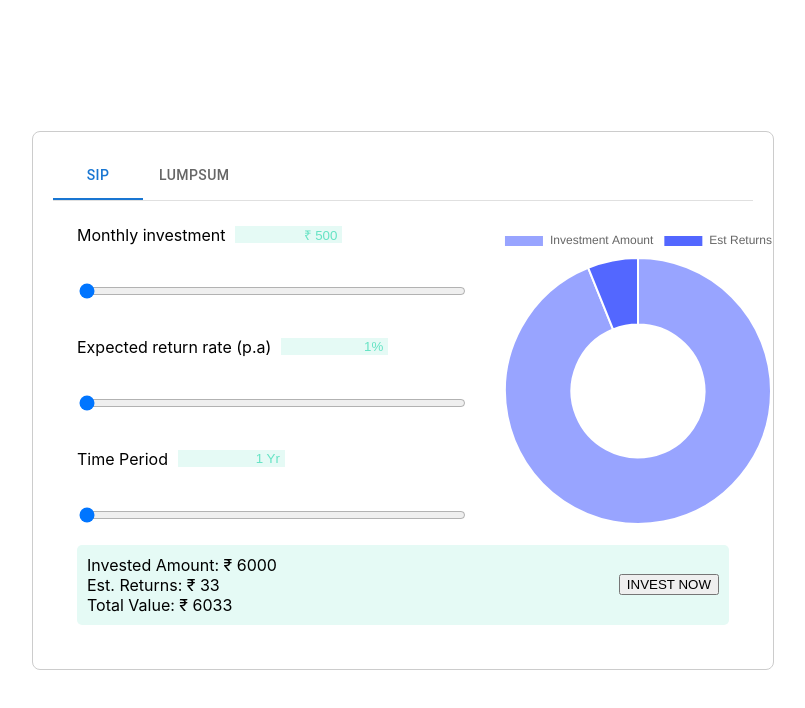
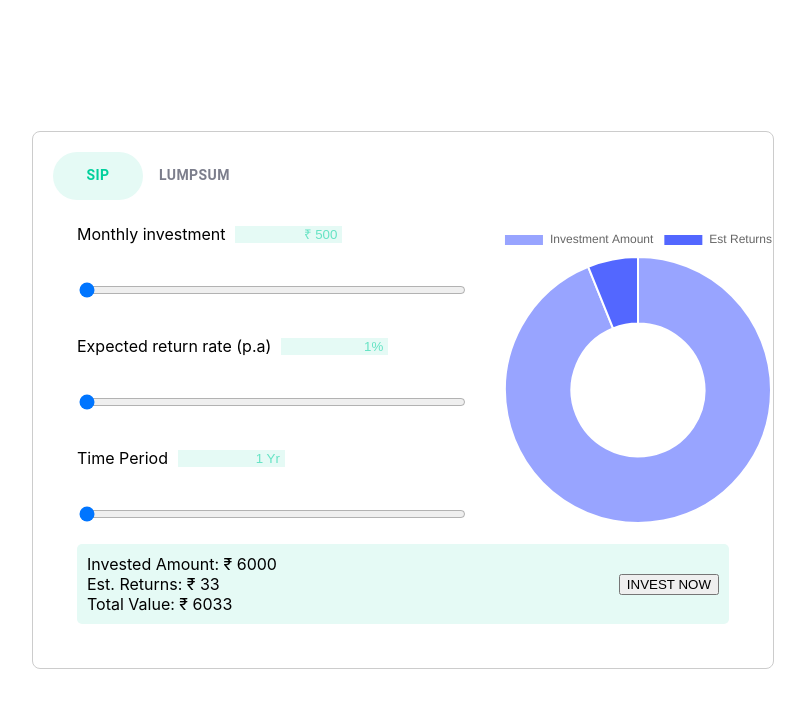
Before and after one commit to j4sumit/sipcalculator, a React (Create React App) app: page / in a window 1280 px wide. Shown: the top 708 px of the page, without its empty margins (237-1042 px from the left). Built offline with nearby package versions, Linux system fonts and the light colour scheme.

Commit message:
Calucalatro component has been restructured to change background color of tab

```diff
--- /dev/null
+++ b/src/App.css
@@ -0,0 +1,6 @@
+.css-zhrq44 {
+    width: 700px;
+    border: 1px solid #ccc;
+    border-radius: 8px;
+    padding: 20px 40px;
+}
--- a/src/Component/Calculator.js
+++ b/src/Component/Calculator.js
@@ -6,22 +6,56 @@ import TabList from '@mui/lab/TabList';
 import TabPanel from '@mui/lab/TabPanel';
 import Sip from './Sip';
 import LumpSum from './LumpSum';
+import '../App.css';
+
 
 export default function Calculator() {
   const [value, setValue] = useState('1');
+  const [selectedTab, setSelectedTab] = useState('1');
 
   const handleChange = (event, newValue) => {
     setValue(newValue);
+    setSelectedTab(newValue);
   };
 
   return (
     <div style={{ display: 'flex', justifyContent: 'center', alignItems: 'center', height: '100vh' }}>
       <Box sx={{ width: '700px', border: '1px solid #ccc', borderRadius: '8px', padding: '20px' }}>
         <TabContext value={value}>
-          <Box sx={{ borderBottom: 1, borderColor: 'divider' }}>
-            <TabList onChange={handleChange} aria-label="lab API tabs example">
-              <Tab label="SIP" value="1" />
-              <Tab label="LumpSum" value="2" />
+          <Box sx={{ borderBottom: 0, borderColor: 'divider' }}> {/* Set borderBottom to 0 */}
+            <TabList
+              onChange={handleChange}
+              aria-label="lab API tabs example"
+              sx={{ '& .MuiTabs-indicator': { display: 'none' } }} // Remove the underline
+            >
+              <Tab
+                label="SIP"
+                value="1"
+                sx={{
+                  color: selectedTab === '1' ? '#00d09c' : '#7c7e8c',
+                  fontWeight: 'bold', // Make the font bold
+                  '&.Mui-selected': {
+                    color: '#00d09c',
+                    backgroundColor: '#e5faf5',
+                    borderRadius: "25px",
+                    padding : "8px",
+                    height: "20px",
+                  },
+                }}
+              />
+              <Tab
+                label="LumpSum"
+                value="2"
+                sx={{
+                  color: selectedTab === '2' ? '#00d09c' : '#7c7e8c',
+                  fontWeight: 'bold', // Make the font bold
+                  '&.Mui-selected': {
+                    color: '#00d09c',
+                    backgroundColor: '#e5faf5',
+                    borderRadius: '25px',
+                  },
+                }}
+              />
             </TabList>
           </Box>
           <TabPanel value="1">
```
